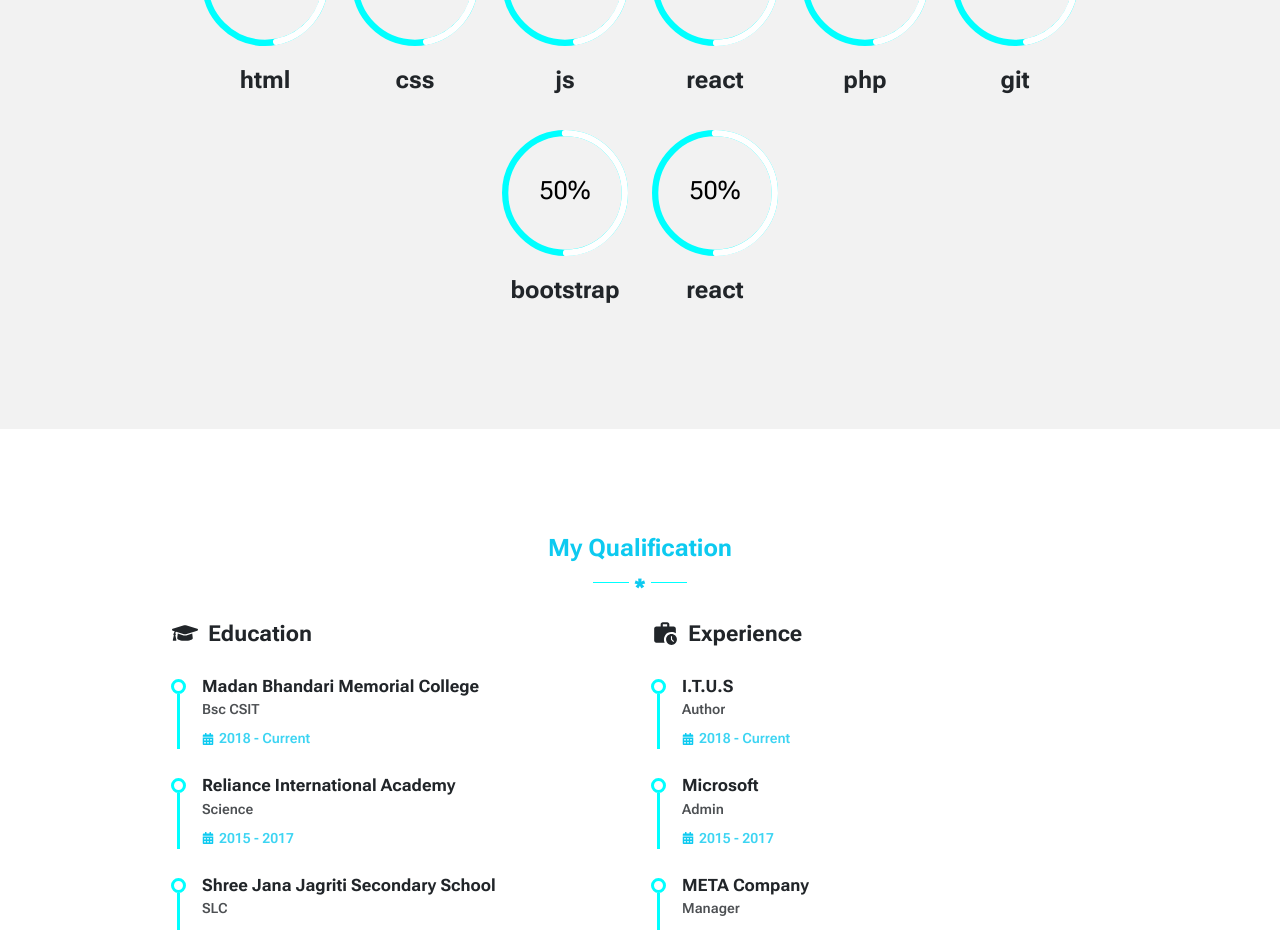
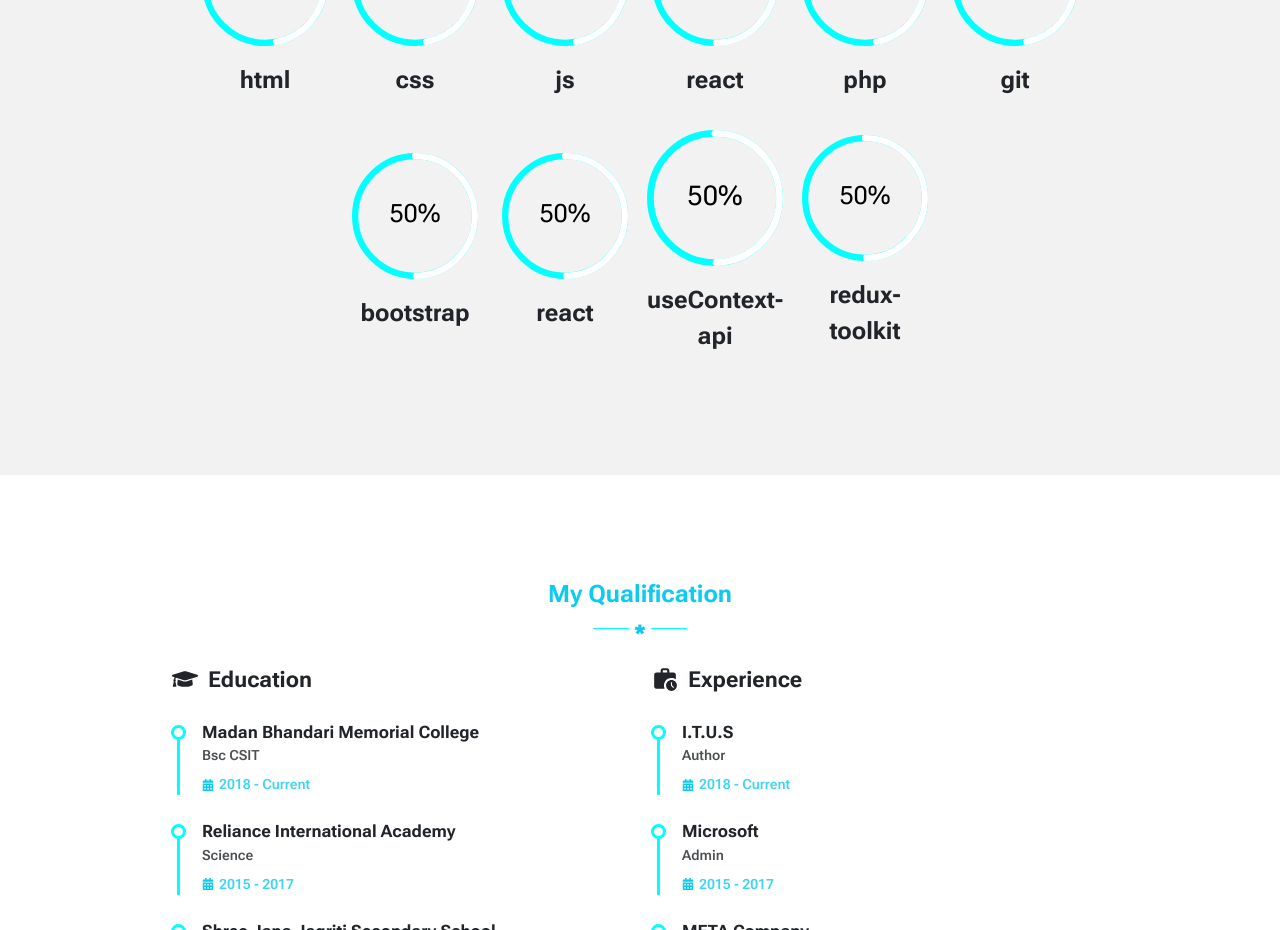
Before and after one commit to jeevanStha1/jDev, a React (Vite) app: page / in a window 1280 px wide. Shown: the part 1720-2650 px from the top of the page. Built offline with nearby package versions, Linux system fonts and the light colour scheme; a web font is replaced by a local one.

Commit message:
updating skills

```diff
--- a/src/components/skills/Skils.jsx
+++ b/src/components/skills/Skils.jsx
@@ -46,6 +46,16 @@ function Skils() {
       name: "react",
       completed: 50,
     },
+    {
+      id: 8,
+      name: "useContext-api",
+      completed: 50,
+    },
+    {
+      id: 8,
+      name: "redux-toolkit",
+      completed: 50,
+    },
   ];
   return (
     <div className="skils">
```
